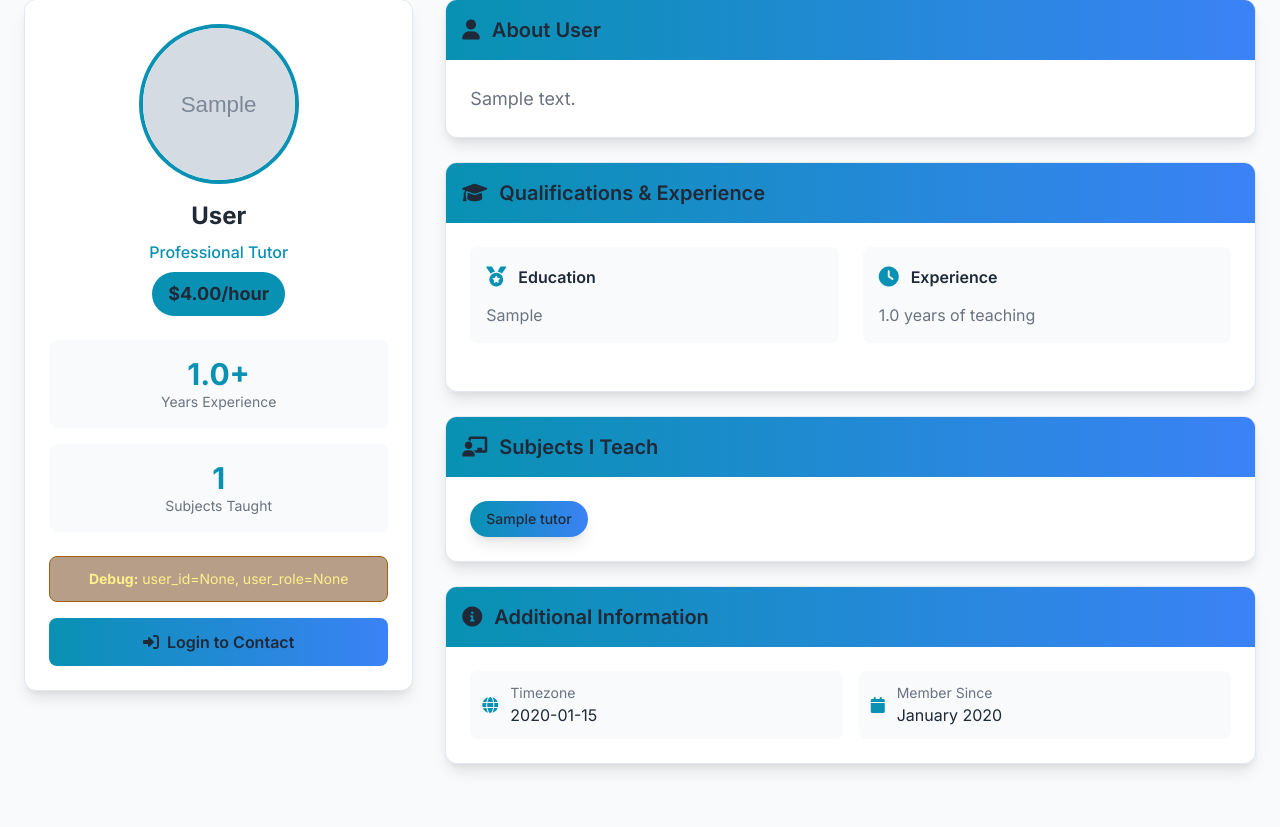
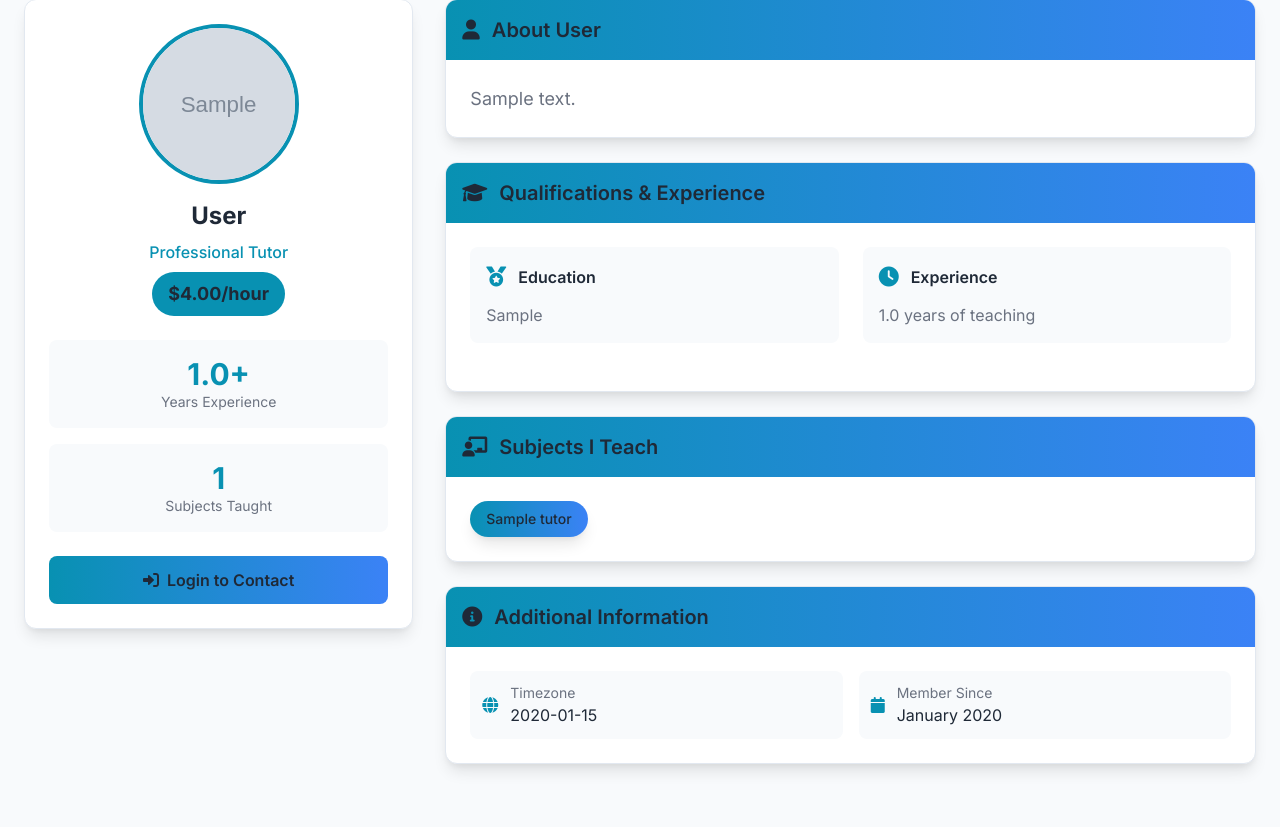
Before and after one commit to aneyyar18/cognio-academy, a Flask app: page /tutor/1 in a window 1280 px wide. Shown: the part 178-1005 px from the top of the page. Run offline with Flask 3, Linux system fonts and the light colour scheme; tables that the repository leaves empty hold one stand-in row (values such as "Sample post"); grey boxes marked "Sample" are stand-in pictures; parts of the project's set-up code (start-up, migrations or seed data) failed here and were passed over; some libraries are stand-ins or nearby versions.

Commit message:
Bug Fixes. Removed Debug Info from  UI page.

```diff
--- a/app.py
+++ b/app.py
@@ -13,4 +13,5 @@ app = create_app()
 if __name__ == '__main__':
     # Debug=True allows auto-reloading and provides detailed error pages
     # Turn off debug mode in production!
-    app.run(debug=True, port=5001)
+    DEBUG = os.getenv("DEBUG", "False")
+    app.run(debug=DEBUG, port=5001)
--- a/templates/tutor_detail.html
+++ b/templates/tutor_detail.html
@@ -84,11 +84,11 @@
                 </div>
                 {% endif %}
 
-                <!-- Debug Info -->
+                <!-- Debug Info
                 <div class="mb-4 bg-yellow-900 bg-opacity-50 border border-yellow-700 rounded-lg p-3 text-yellow-200 text-sm">
                     <strong>Debug:</strong> user_id={{ session.get('user_id', 'None') }}, user_role={{ session.get('user_role', 'None') }}
                 </div>
-
+                -->
                 <!-- Action Buttons -->
                 {% if session.user_id and session.user_role == 'student' %}
                 <div class="space-y-3">
```
